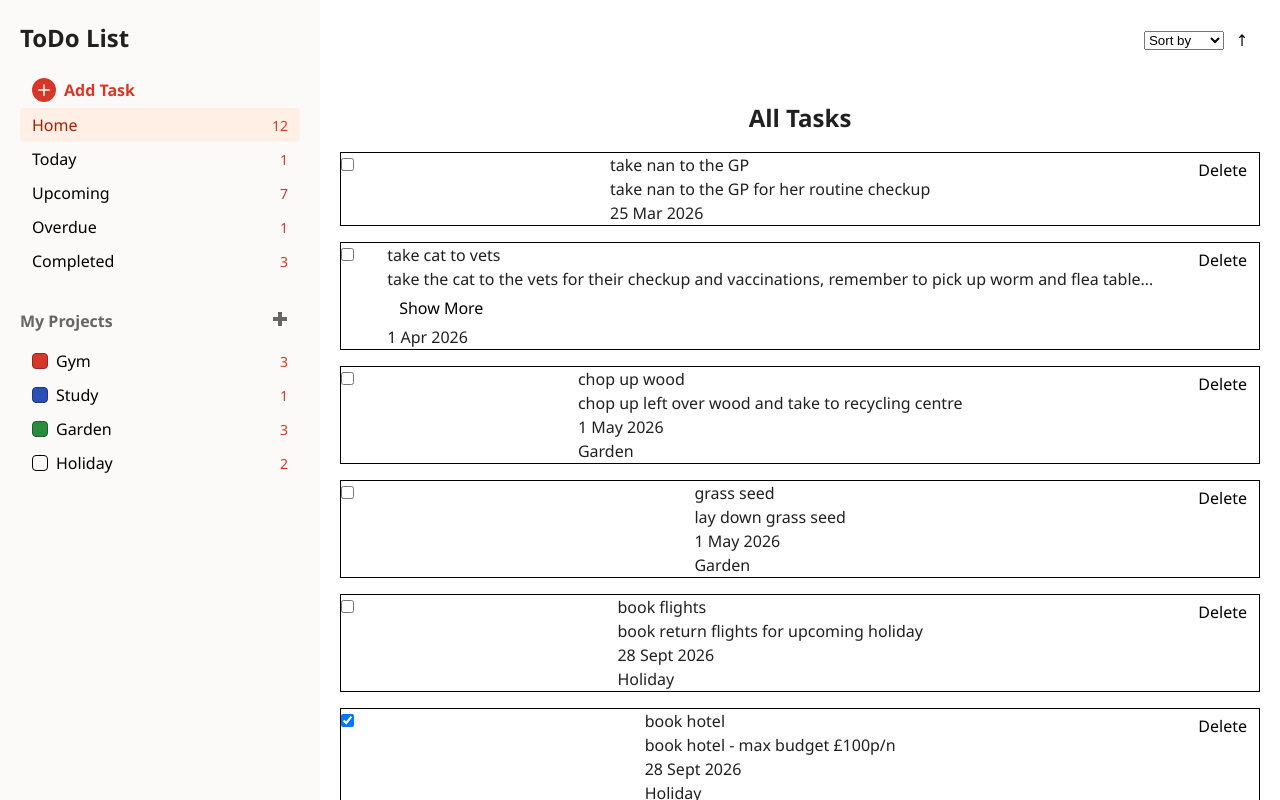
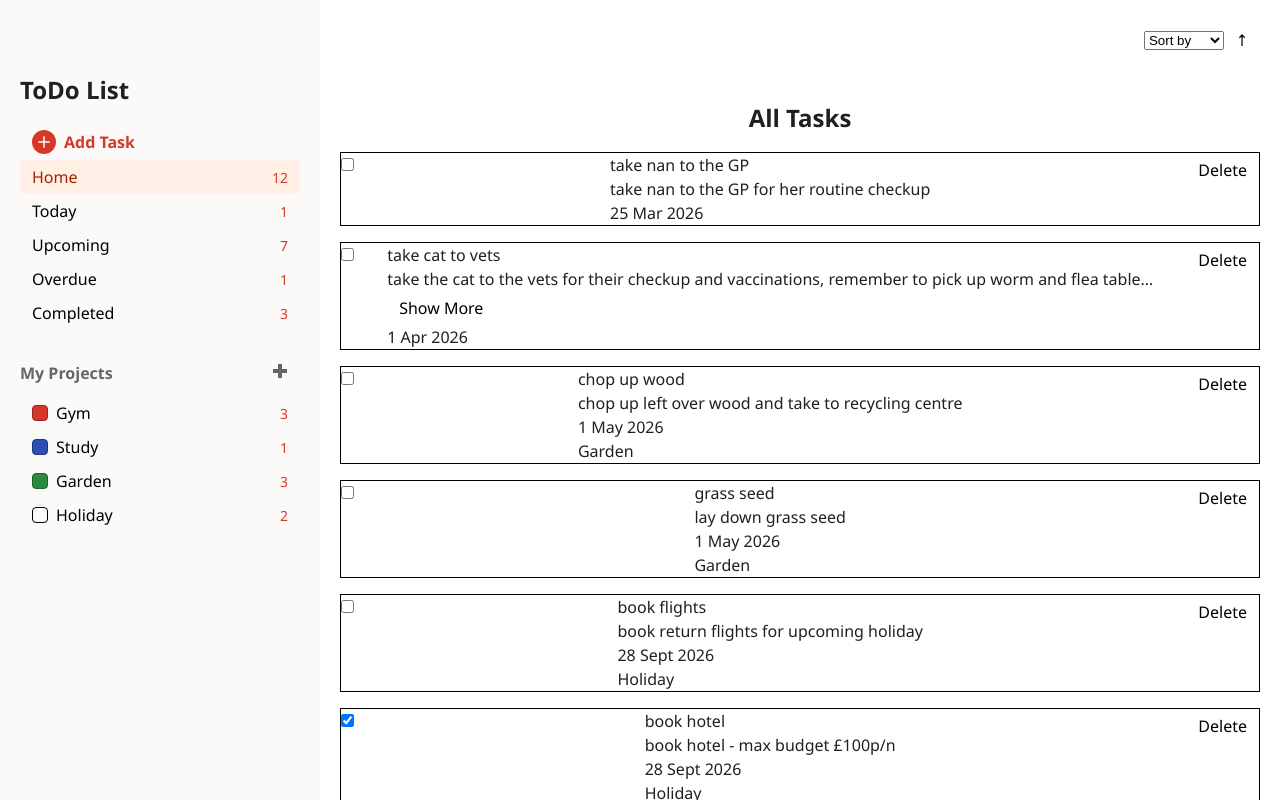
Before and after one commit to mjcw88/odin-todo-list, a website built with webpack: page src/template.html in a window 1280 px wide. Built offline with nearby package versions, Linux system fonts and the light colour scheme.

Commit message:
fixed sidebar css bugs

```diff
--- a/src/displayController.js
+++ b/src/displayController.js
@@ -203,9 +203,10 @@ export function renderSideBar() {
         projectColour.className = "project-colour";
         if (!project.colour) project.colour = "transparent";
         projectColour.style.backgroundColor = project.colour;
-        projectColour.style.border = `1px solid ${darkenColour(project.colour)}`;
+        projectColour.style.border = `0.0625rem solid ${darkenColour(project.colour)}`;
 
         const projectName = document.createElement("div");
+        projectName.className = "sidebar-project-name";
         projectName.textContent = project.name;
 
         const taskCount = document.createElement("div");
--- a/src/styles.css
+++ b/src/styles.css
@@ -15,7 +15,6 @@
     --animationTiming: 250ms ease-in-out;
     --hamburgerHeight: calc(var(--barHeight) * 3 + var(--hamburgerGap) * 2);
     --headerHeight: 5rem;
-    --sidebarWidth: 250px;
 }
 
 *,
@@ -38,6 +37,10 @@ body {
     font-size: 1rem;
     color: var(--black);
     line-height: 1.5;
+}
+
+.no-transition * {
+    transition: none !important;
 }
 
 button {
@@ -67,6 +70,7 @@ button:hover {
 .task-count {
     color: var(--brickRed);
     font-size: 0.875rem;
+    flex-shrink: 0;
 }
 
 #open-new-task-btn {
@@ -110,6 +114,8 @@ button:hover {
     display: flex;
     align-items: center;
     gap: 0.5rem;
+    flex: 1;
+    min-width: 0;
 }
 
 .project-colour {
@@ -120,8 +126,13 @@ button:hover {
     height: var(--size);
 }
 
-.no-transition * {
-    transition: none !important;
+.sidebar-project-name {
+    text-align: left;
+    overflow: hidden;
+    text-overflow: ellipsis;
+    white-space: nowrap;
+    flex: 1;
+    padding-right: var(--padding);
 }
 
 header {
@@ -204,6 +215,12 @@ header {
     width: 0;
 }
 
+.sidebar-bumper {
+    width: var(--hamburgerHeight);
+    height: var(--hamburgerHeight);
+    padding-bottom: 20px;
+}
+
 .sidebar-container {
     display: flex;
     flex-direction: column;
@@ -213,9 +230,7 @@ header {
     translate: -100%;
     padding: var(--padding);
     background-color: var(--cream);
-    min-width: 50%;
-    width: min-content;
-    /* max-width: var(--sidebarWidth); */
+    width: 50%;
     height: 100vh;
     transition: translate var(--animationTiming);
     z-index: 1;
@@ -223,7 +238,7 @@ header {
 
 .sidebar {
     position: relative;
-    top: min(3.75rem, 160px);
+    overflow-y: auto;
 }
 
 .dropdown-menu:has(input:checked) + .sidebar-container {
@@ -347,7 +362,7 @@ header {
 @media only screen and (min-width: 768px) {
     body {
         display: grid;
-        grid-template-columns: minmax(20rem, min-content) 9fr;
+        grid-template-columns: 20rem 9fr;
         grid-template-rows: auto 1fr;
         min-height: 100vh;
         margin: 0;
--- a/src/template.html
+++ b/src/template.html
@@ -12,6 +12,7 @@
             <input type="checkbox" id="dropdown-menu-checkbox">
         </label>
         <div class="sidebar-container">
+            <div class="sidebar-bumper"></div>
             <aside class="sidebar">
                 <div class="header-container">
                     <h2>ToDo List</h2>
@@ -74,31 +75,31 @@
                     </li>
                     <li>
                         <button id="home-btn" class="sidebar-btn" data-btn-id="home">
-                            <div>Home</div>
+                            <div class="sidebar-project-name">Home</div>
                             <div id="home-count" class="task-count"></div>
                         </button>
                     </li>
                     <li>
                         <button id="today-btn" class="sidebar-btn" data-btn-id="today">
-                            <div>Today</div>
+                            <div class="sidebar-project-name">Today</div>
                             <div id="today-count" class="task-count"></div>
                         </button>
                     </li>
                     <li>
                         <button id="upcoming-btn" class="sidebar-btn" data-btn-id="upcoming">
-                            <div>Upcoming</div>
+                            <div class="sidebar-project-name">Upcoming</div>
                             <div id="upcoming-count" class="task-count"></div>
                         </button>
                     </li>
                     <li>
                         <button id="overdue-btn" class="sidebar-btn" data-btn-id="overdue">
-                            <div>Overdue</div>
+                            <div class="sidebar-project-name">Overdue</div>
                             <div id="overdue-count" class="task-count"></div>
                         </button>
                     </li>
                     <li>
                         <button id="completed-btn" class="sidebar-btn" data-btn-id="completed">
-                            <div>Completed</div>
+                            <div class="sidebar-project-name">Completed</div>
                             <div id="completed-count" class="task-count"></div>
                         </button>
                     </li>
```
